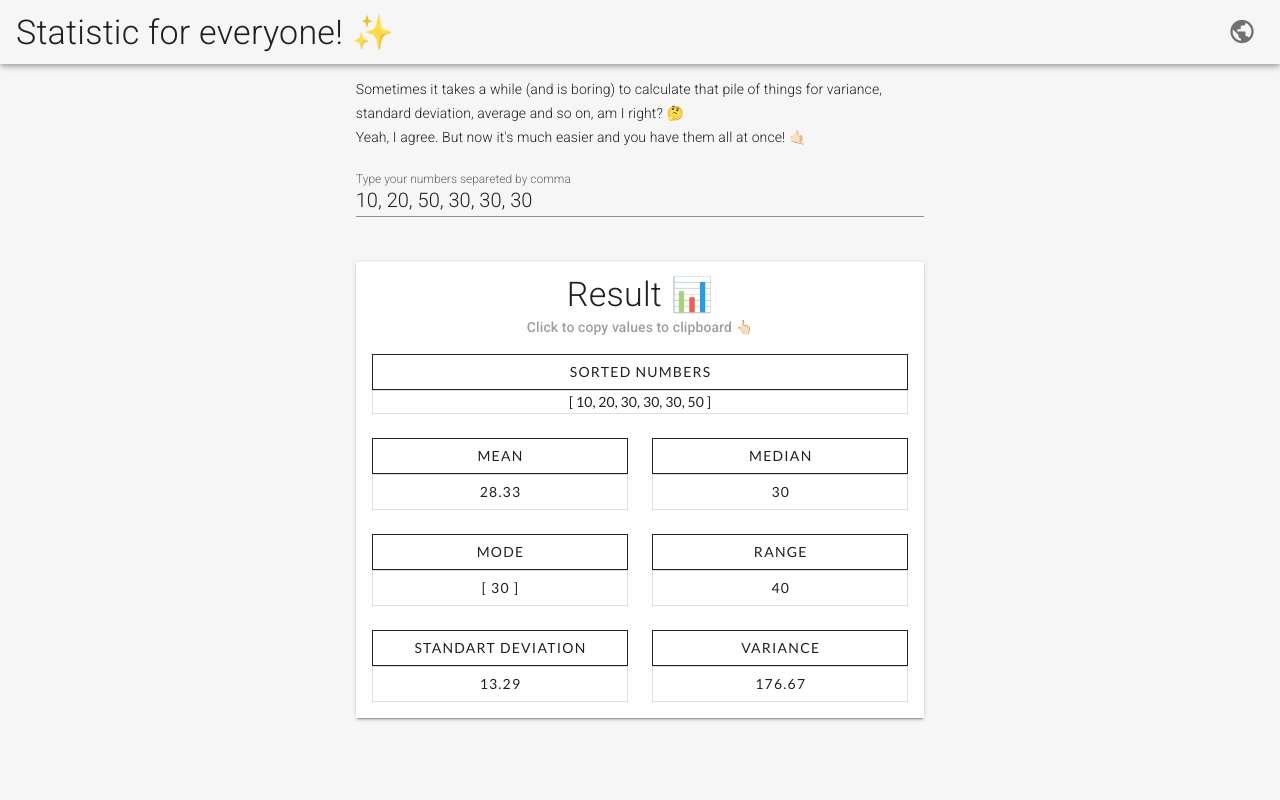
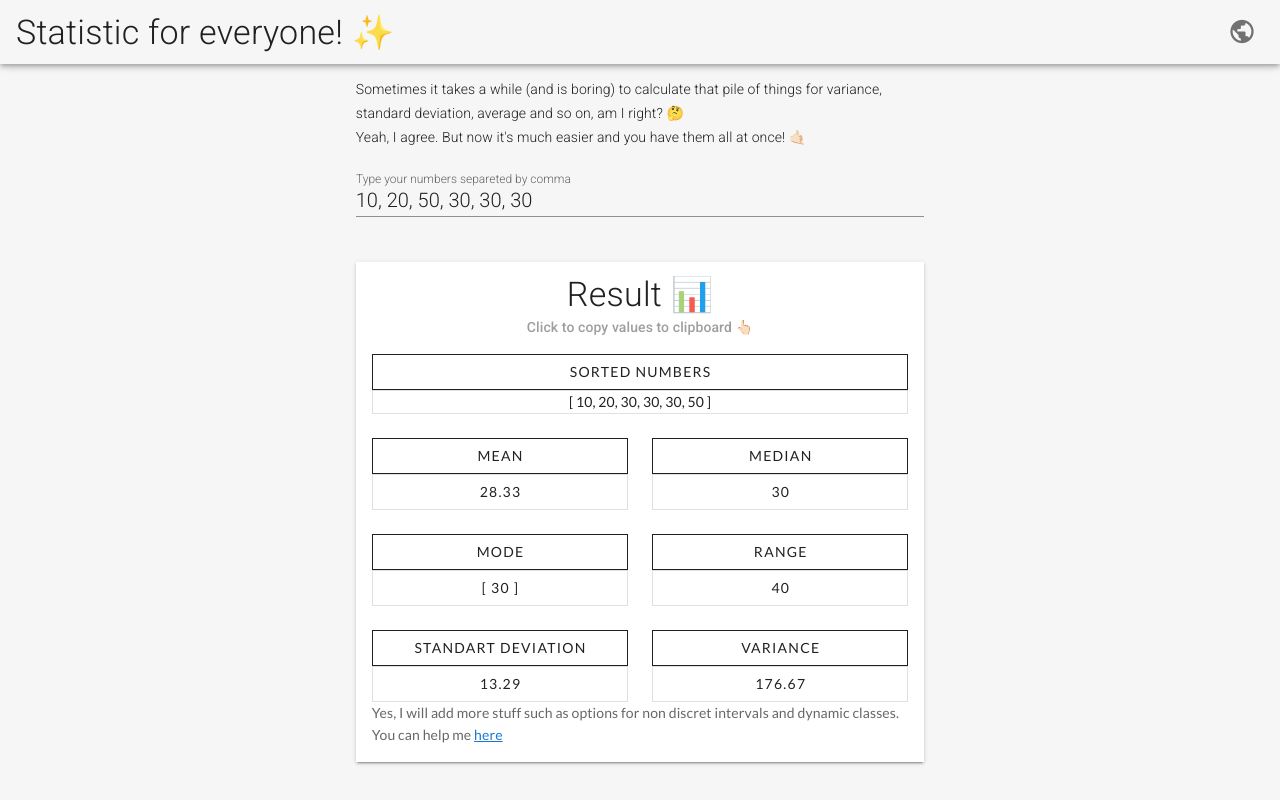
Before and after one commit to kammradt/easy-statistics, a Vue app: page / in a window 1280 px wide. Built offline with nearby package versions, Linux system fonts and the light colour scheme.

Commit message:
:sparkles: Adding link to repo

```diff
--- a/src/locales/br.json
+++ b/src/locales/br.json
@@ -19,5 +19,7 @@
     "range":  "Amplitude",
     "standart_deviation": "Desvio padrão",
     "variance":  "Variância"
-  }
+  },
+  "future": "Sim, eu irei adicionar mais coisas como cálculo de intervalos contínuos e com número de classes dinâmico. Você pode me ajudar ",
+  "future_link": "aqui"
 }
--- a/src/locales/en.json
+++ b/src/locales/en.json
@@ -19,5 +19,8 @@
     "range":  "Range",
     "standart_deviation": "Standart Deviation",
     "variance":  "Variance"
-  }
+  },
+  "future": "Yes, I will add more stuff such as options for non discret intervals and dynamic classes. You can help me ",
+  "future_link": "here"
+
 }
--- a/src/locales/es.json
+++ b/src/locales/es.json
@@ -19,5 +19,7 @@
     "range":  "Amplitud",
     "standart_deviation": "Desviacion estandar",
     "variance":  "Varianza"
-  }
+  },
+  "future": "Sí, agregaré más cosas como opciones para intervalos no discretos y clases dinámicas. Puedes ayudarme ",
+  "future_link": "aquí"
 }
--- a/src/views/Home.vue
+++ b/src/views/Home.vue
@@ -42,6 +42,8 @@
                 </v-col>
 
               </v-row>
+              <span v-text="$t('future')" />
+              <a href='https://github.com/kammradt/easy-statistics' target='_blank' v-text="$t('future_link')" />
             </v-card-text>
           </v-card>
         </v-col>
```
